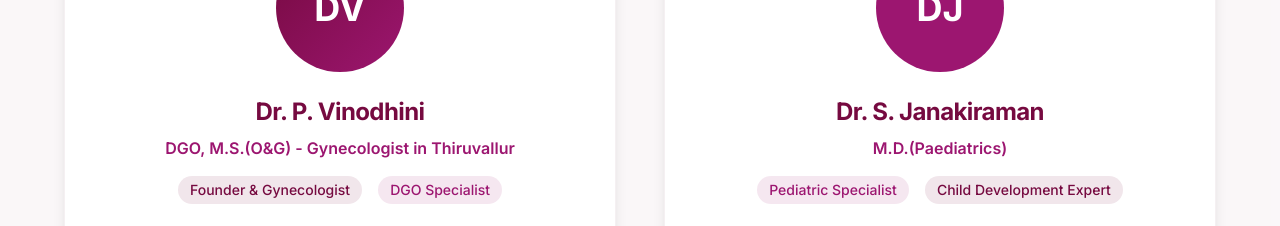
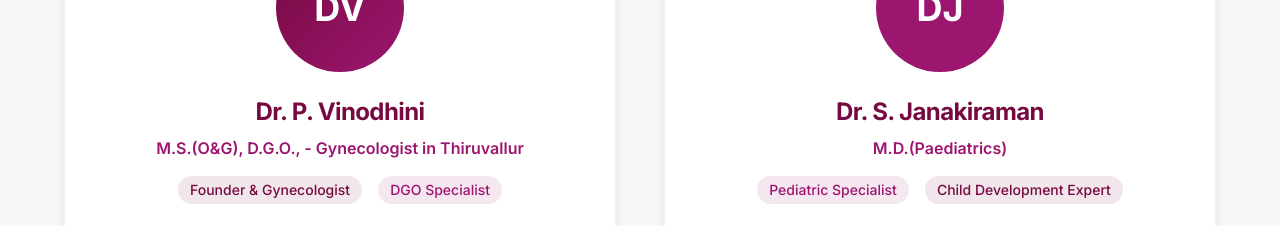
Before and after one commit to drvinodhinisclinic/care-connect-singlefile, a React (Vite) app: page / in a window 1280 px wide. Shown: the part 1140-1366 px from the top of the page. Built offline with nearby package versions, Linux system fonts and the light colour scheme; the HTML template or start-up script is replaced by a standard one.

Commit message:
Update Dr. Vinodhini's designation

```diff
--- a/src/components/About.tsx
+++ b/src/components/About.tsx
@@ -21,7 +21,7 @@ const About = () => {
             </div>
 
             <h3 className="text-2xl font-bold mb-2 text-medical-primary">Dr. P. Vinodhini</h3>
-            <p className="text-medical-secondary font-semibold mb-4">DGO, M.S.(O&G) - Gynecologist in Thiruvallur</p>
+            <p className="text-medical-secondary font-semibold mb-4">M.S.(O&G), D.G.O., - Gynecologist in Thiruvallur</p>
 
             <div className="flex justify-center space-x-4 mb-6">
               <span className="bg-medical-primary/10 text-medical-primary px-3 py-1 rounded-full text-sm font-medium">
```
